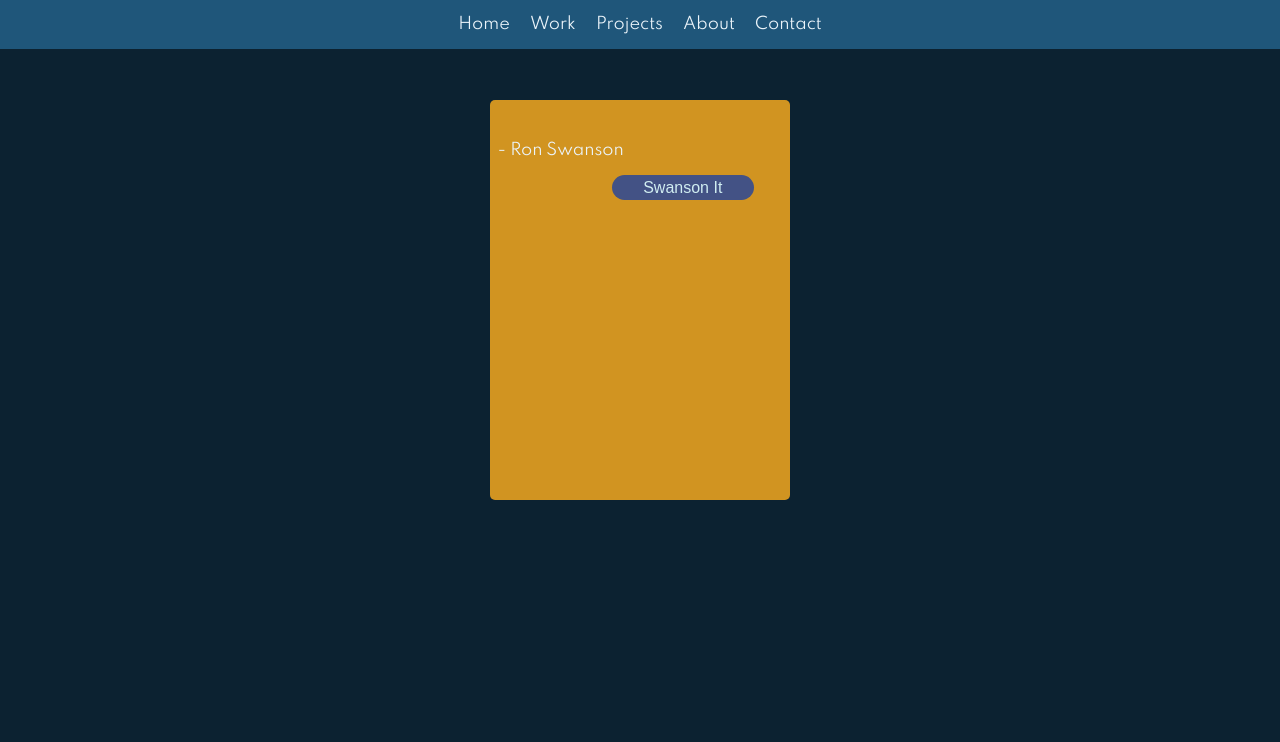
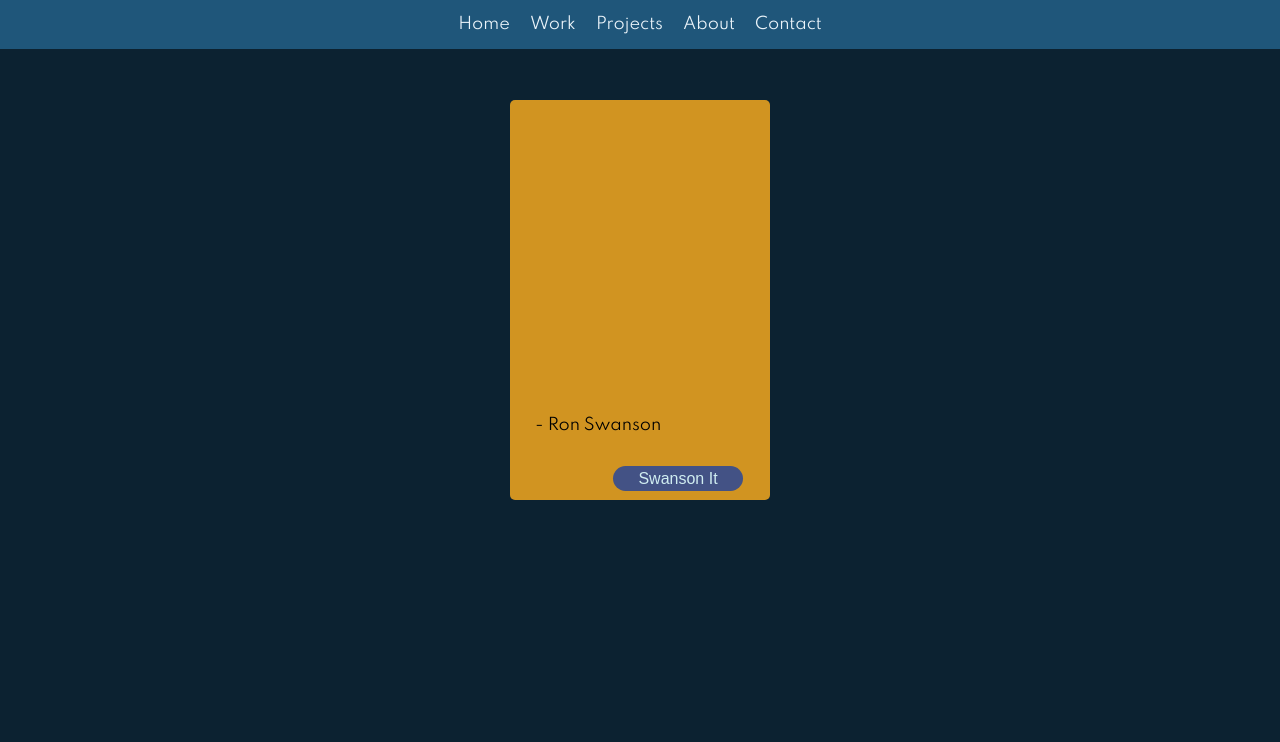
Before and after one commit to b-tkacz/b-tkacz.github.io, a plain HTML site: page quotes.html in a window 1280 px wide. Shown: the top 742 px of the page. Drawn offline with Linux system fonts and the light colour scheme; no server answers.

Commit message:
ron swanson quotes completed

```diff
--- a/quotes.html
+++ b/quotes.html
@@ -36,8 +36,10 @@
                 <div class="quote-text">
                     <p class="quote" id="quote"></p>
                 </div>
-            <p class="signature"> - Ron Swanson</p>
-            <button class="get-quote" id="getQuote" onClick="window.location.reload();">Swanson It</button>
+                <div class="quote-bottom">
+                    <p class="signature"> - Ron Swanson</p>
+                    <button class="get-quote" id="getQuote" onClick="window.location.reload();">Swanson It</button>
+                </div>
     </div>
 </div>
 
--- a/style.css
+++ b/style.css
@@ -194,6 +194,10 @@ img {
     justify-content: center;
     color: var(--secondary);
     margin-bottom: 200px;
+}
+
+#projects {
+    flex-wrap: wrap;
 }
 
 #work {
@@ -541,49 +545,38 @@ button:focus {
 
 .quote-container {
     background-color: rgb(209, 148, 33);
-    position: absolute;
+    position: relative;
     left: 0;
     right: 0;
     margin-top: 100px;
     margin-left: auto;
     margin-right: auto;
-    width: 300px;
+    width: 260px;
     height: 400px;
     padding: 25px;
     border-radius: 5px;
 }
 
 .quote-section {
-    color: var(--secondary);
-    position: absolute;
-    left: 0;
-    right: 0;
-    width: 95%;
-    /* margin-top: 90%; */
-    margin-left: auto;
-    margin-right: auto;
     text-align: left;
 }
 
-.quote-text {
-    /* width: 100%;
-    height: 100%; */
-    /* position: absolute; */
+
+.quote-bottom {
+    width: 100%;
+    height: 100px;
+    position: absolute;
+    bottom: 0;
+    margin: 0 auto;
 }
 
 .get-quote {
     background-color: rgb(67, 82, 133);
-    margin-left: 40%;
-    bottom: 0;
+    margin-left: 30%;
 }
 
 
 
-.signature {
-    bottom: 0;
-    margin-bottom: 0;
-
-}
 
 
 
```
Also changed, not shown: index.html (+8 -0 lines), img/Ron Swanson.jpg (added).
